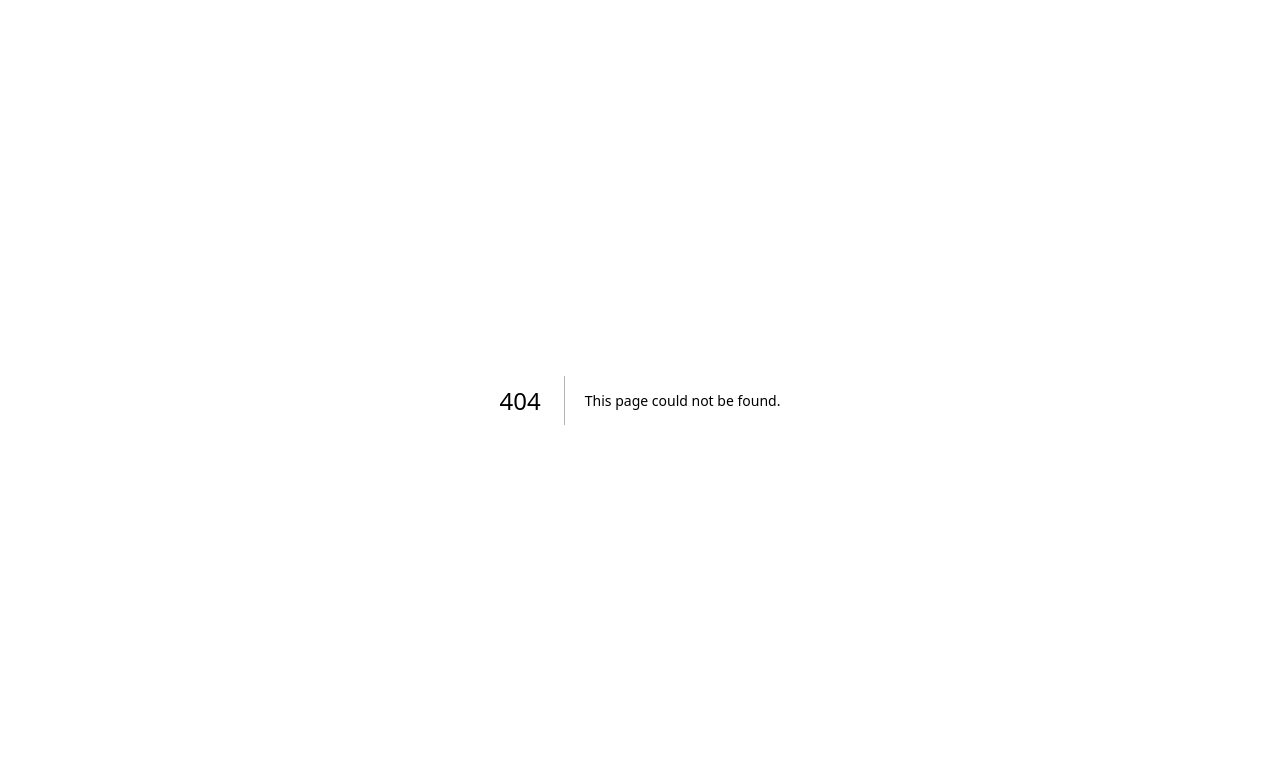
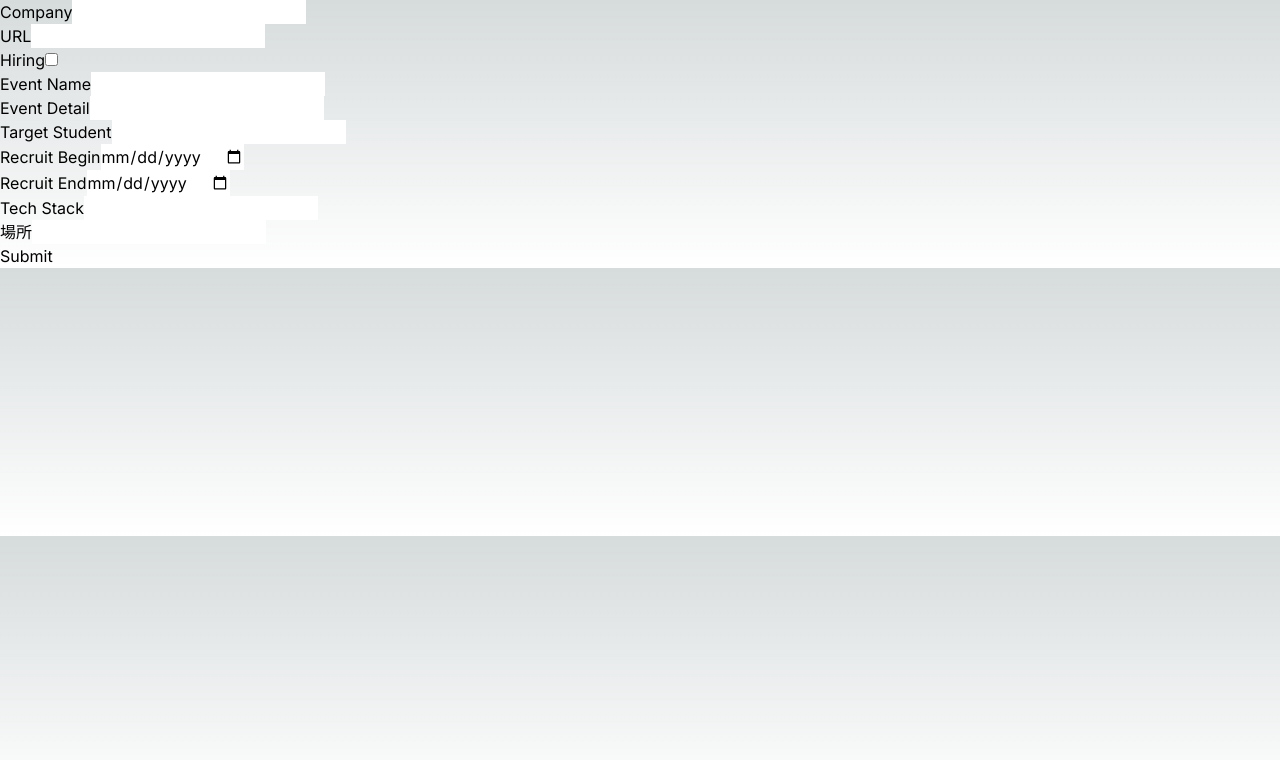
Before and after one commit to YusukeMizutani11/trackjob-hackathon, a Next.js app in the folder my-app/: page /form in a window 1280 px wide. Before the commit this address had no page. Shown: the top 760 px of the page. Built offline with nearby package versions, Linux system fonts and the light colour scheme.

Commit message:
form 作った。スタイルングよろ

```diff
--- a/my-app/app/api/post/route.ts
+++ b/my-app/app/api/post/route.ts
@@ -3,7 +3,7 @@ import { NextRequest, NextResponse } from "next/server";
 import { z } from "zod";
 import { convertToISODate } from "../utils/utils";
 
-const schema = z.object({
+export const schema = z.object({
   company : z.string(),
   url : z.string(),
   hiring : z.boolean(),
--- /dev/null
+++ b/my-app/app/form/page.tsx
@@ -0,0 +1,95 @@
+"use client"
+import React from 'react'
+import { schema } from '../api/post/route'
+import { z } from 'zod'
+import { useForm } from 'react-hook-form'
+import { zodResolver } from '@hookform/resolvers/zod'
+import Link from 'next/link'
+
+type FormType = z.infer<typeof schema>
+
+const Page = () => {
+  const {
+    register,
+    handleSubmit,
+    reset,
+    formState: { errors }
+  } = useForm<FormType>({ resolver: zodResolver(schema) })
+
+  const onsubmit = async (formData: FormType) => {
+    const response = await fetch("/api/post", {
+      method: "POST",
+      headers: { "Content-Type": "application/json" },
+      body: JSON.stringify(formData)
+    })
+
+    if (response.ok) {
+      console.log("success")
+    } else {
+      console.log("failed submission")
+    }
+
+    reset()
+  }
+
+  return (
+    <div>
+      <form onSubmit={handleSubmit(onsubmit)}>
+        <div>
+          <label>Company</label>
+          <input {...register("company")} />
+          {errors.company && <p>{errors.company.message}</p>}
+        </div>
+        <div>
+          <label>URL</label>
+          <input {...register("url")} />
+          {errors.url && <p>{errors.url.message}</p>}
+        </div>
+        <div>
+          <label>Hiring</label>
+          <input type="checkbox" {...register("hiring")} />
+          {errors.hiring && <p>{errors.hiring.message}</p>}
+        </div>
+        <div>
+          <label>Event Name</label>
+          <input {...register("event_name")} />
+          {errors.event_name && <p>{errors.event_name.message}</p>}
+        </div>
+        <div>
+          <label>Event Detail</label>
+          <input {...register("event_detail")} />
+          {errors.event_detail && <p>{errors.event_detail.message}</p>}
+        </div>
+        <div>
+          <label>Target Student</label>
+          <input {...register("target_student")} />
+          {errors.target_student && <p>{errors.target_student.message}</p>}
+        </div>
+        <div>
+          <label>Recruit Begin</label>
+          <input type="date" {...register("recruit_begin")} />
+          {errors.recruit_begin && <p>{errors.recruit_begin.message}</p>}
+        </div>
+        <div>
+          <label>Recruit End</label>
+          <input type="date" {...register("recruit_end")} />
+          {errors.recruit_end && <p>{errors.recruit_end.message}</p>}
+        </div>
+        <div>
+          <label>Tech Stack</label>
+          <input {...register("tech_stack")} />
+          {errors.tech_stack && <p>{errors.tech_stack.message}</p>}
+        </div>
+        <div>
+          <label>場所</label>
+          <input {...register("remote")} />
+          {errors.remote && <p>{errors.remote.message}</p>}
+        </div>
+        <button type="submit">Submit</button>
+      </form>
+
+    </div>
+  )
+}
+
+export default Page
--- a/my-app/app/page.tsx
+++ b/my-app/app/page.tsx
@@ -2,6 +2,7 @@
 import FetchData from "./components/FetchData";
 import Header from "./components/Header";
 import Footer from "./components/Footer";
+import Link from "next/link";
 
 export default function Home() {
   return (
@@ -15,6 +16,8 @@ export default function Home() {
       <div>
         <Footer></Footer>
       </div>
+      <Link href="/form" className="text-red-400">
+      フォーム      </Link>
     </div>
   );
 }
--- a/my-app/package.json
+++ b/my-app/package.json
@@ -9,6 +9,7 @@
     "lint": "next lint"
   },
   "dependencies": {
+    "@hookform/resolvers": "^3.6.0",
     "@prisma/client": "^5.16.1",
     "next": "14.2.4",
     "papaparse": "^5.4.1",
```
Also changed, not shown: 1 other file (tests, documents, lock files or other folders).
